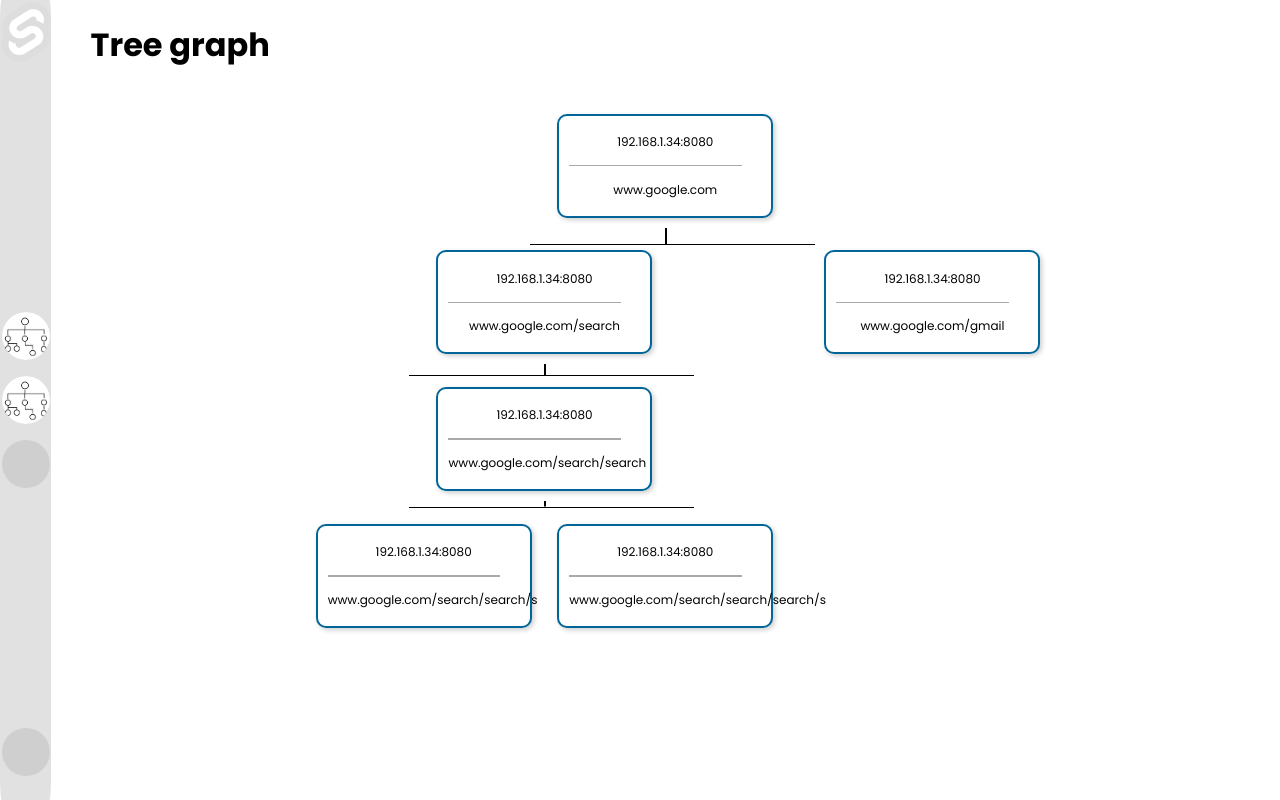
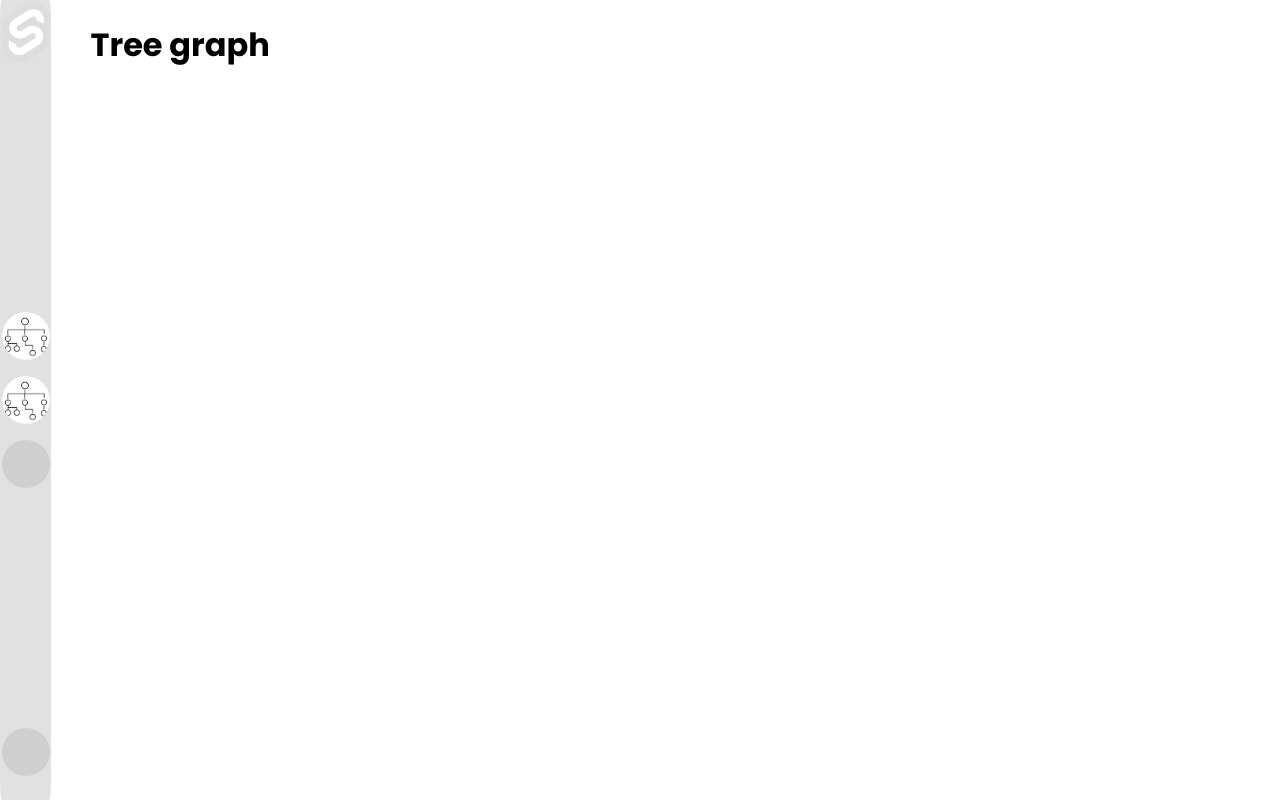
Before and after one commit to Alexis-Marquez/TRACE_Frontend, a SvelteKit app in the folder TRACE-FrontEnd/: page /treeGraph in a window 1280 px wide. Built offline with nearby package versions, Linux system fonts and the light colour scheme.

Commit message:
Added more functions in preparation for crawler connection

```diff
--- a/TRACE-FrontEnd/src/lib/components/TreeNode.svelte
+++ b/TRACE-FrontEnd/src/lib/components/TreeNode.svelte
@@ -1,6 +1,6 @@
 <script>
     let props = $props();
-    let ip = props.ip || "Unknown IP";  // Handle undefined values
+    let ip = props.ip || "Unknown IP";
     let path = props.path || "Unknown Path";
 </script>
 
--- a/TRACE-FrontEnd/src/routes/treeGraph/+page.svelte
+++ b/TRACE-FrontEnd/src/routes/treeGraph/+page.svelte
@@ -1,41 +1,50 @@
 <script>
     import Tree from "$lib/components/Tree.svelte";
-    let networkMap = [
-        {
-            ip: "192.168.1.34:8080",
-            path: "www.google.com",
-            children: [
-                {
-                    ip: "192.168.1.34:8080",
-                    path: "www.google.com/search",
-                    children: [
-                        {
-                            ip: "192.168.1.34:8080",
-                            path: "www.google.com/search/search",
-                            children: [
-                                {
-                                    ip: "192.168.1.34:8080",
-                                    path: "www.google.com/search/search/s",
-                                    children:[]
-                                },
-                                {
-                                    ip: "192.168.1.34:8080",
-                                    path: "www.google.com/search/search/search/s",
-                                    children: []
-                                }
-                            ]
-                        }
-                    ]
-                },
-                {
-                    ip: "192.168.1.34:8080",
-                    path: "www.google.com/gmail",
-                    children: []
-                }
-            ]
+    import {onMount} from "svelte";
+    import { page } from "$app/state";
+    // let networkMap = [
+    //     {
+    //         ip: "192.168.1.34:8080",
+    //         path: "www.google.com",
+    //         children: [
+    //             {
+    //                 ip: "192.168.1.34:8080",
+    //                 path: "www.google.com/search",
+    //                 children: [
+    //                     {
+    //                         ip: "192.168.1.34:8080",
+    //                         path: "www.google.com/search/search",
+    //                         children: [
+    //                             {
+    //                                 ip: "192.168.1.34:8080",
+    //                                 path: "www.google.com/search/search/s",
+    //                                 children:[]
+    //                             },
+    //                             {
+    //                                 ip: "192.168.1.34:8080",
+    //                                 path: "www.google.com/search/search/search/s",
+    //                                 children: []
+    //                             }
+    //                         ]
+    //                     }
+    //                 ]
+    //             },
+    //             {
+    //                 ip: "192.168.1.34:8080",
+    //                 path: "www.google.com/gmail",
+    //                 children: []
+    //             }
+    //         ]
+    //     }
+    // ];
+    let networkMap = $state()
+    onMount(() => {
+        const params = new URLSearchParams(page.url.search);
+        const urlsParam = params.get("urls");
+        if (urlsParam) {
+            networkMap = JSON.parse(decodeURIComponent(urlsParam));
         }
-    ];
-
+    });
 </script>
 <h1 class="page-header">Tree graph</h1>
 <Tree networkMap={networkMap}></Tree>
```
Also changed, not shown: TRACE-FrontEnd/src/routes/crawler/+page.svelte (+10 -3 lines).
